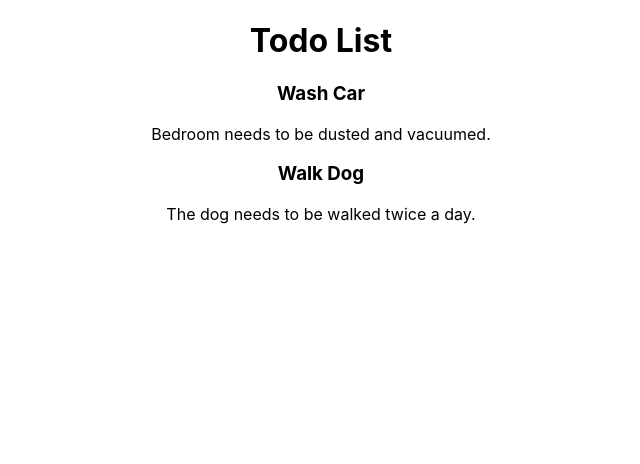
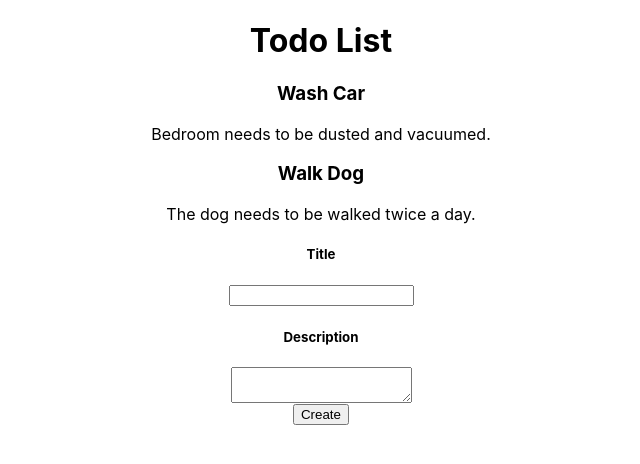
Before and after one commit to gregbabbert/Todo-List-Frontend, a React (Create React App) app in the folder main/: page / in a window 1280 px wide. Shown: the top 464 px of the page, without its empty margins (319-959 px from the left). Built offline with nearby package versions, Linux system fonts and the light colour scheme.

Commit message:
added add task functionality

```diff
--- a/main/src/App.js
+++ b/main/src/App.js
@@ -4,12 +4,26 @@ import ListItem from './components/ListItem/ListItem';
 
 function App() {
   const [tasks, setTasks] = useState([{title: "Wash Car", description: "Bedroom needs to be dusted and vacuumed."}, {title: "Walk Dog", description: "The dog needs to be walked twice a day."}]);
+  const [newTitle, setNewTitle] = useState('');
+  const [newDescription, setNewDescription] = useState('')
   return (
     <div className="App">
       <h1>
         Todo List
       </h1>
       {tasks.map((task, i) => <ListItem key={task.title + i} task={task}/>)}
+      <h5>Title</h5>
+      <input type="text" value={newTitle} onChange={(e) => setNewTitle(e.target.value)} >
+      </input>
+      <h5>Description</h5>
+      <textarea style={{display: 'block', marginLeft: 'auto', marginRight: 'auto'}} value={newDescription} onChange={(e) => setNewDescription(e.target.value)} ></textarea>
+      <button type="button" onClick={ () => {
+        if (newTitle.trim() && newDescription.trim()) {
+          setTasks([...tasks, {title: newTitle, description: newDescription}])
+          setNewTitle('')
+          setNewDescription('')
+        }
+      }} >Create</button>
     </div>
   );
 }
```
